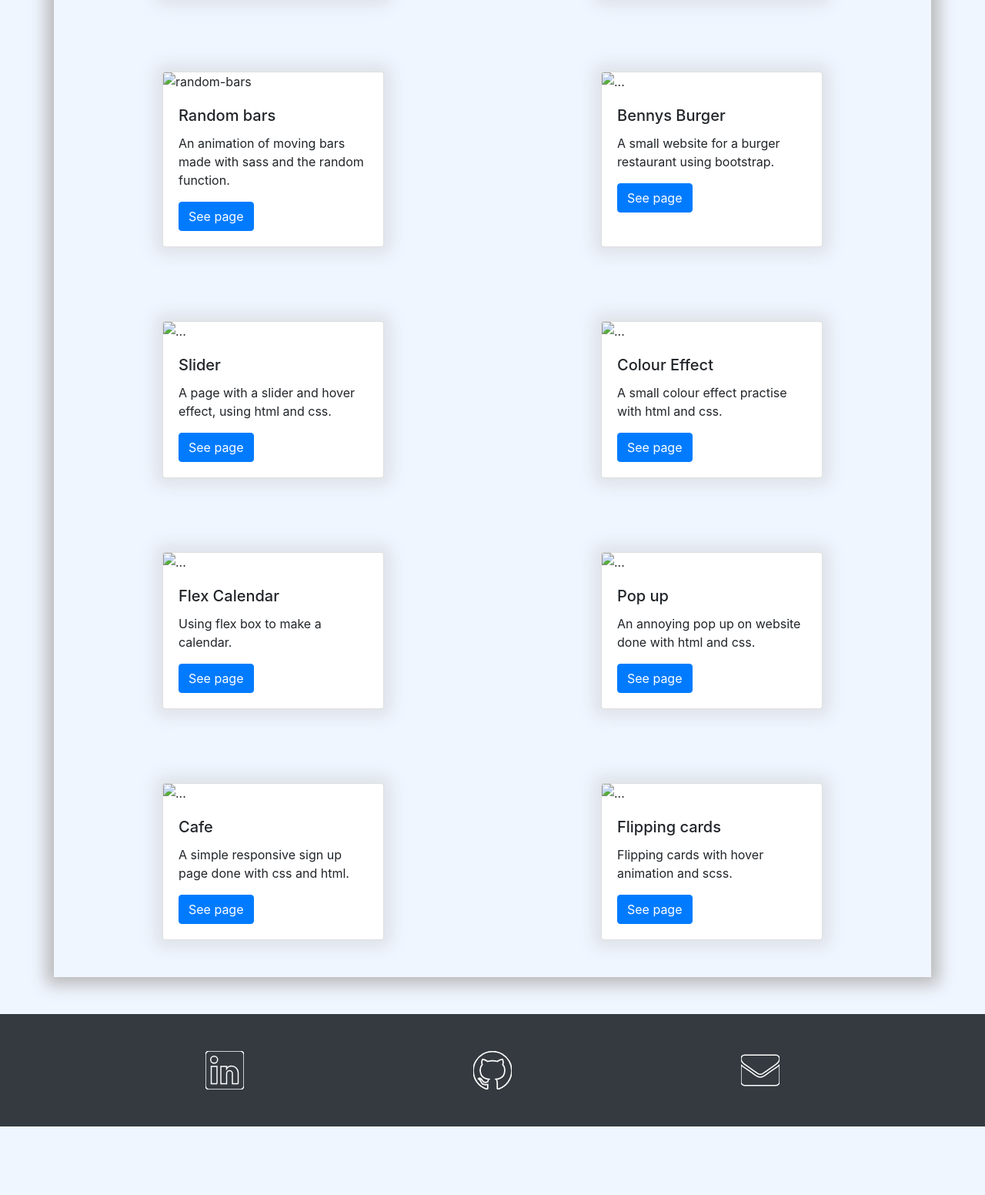
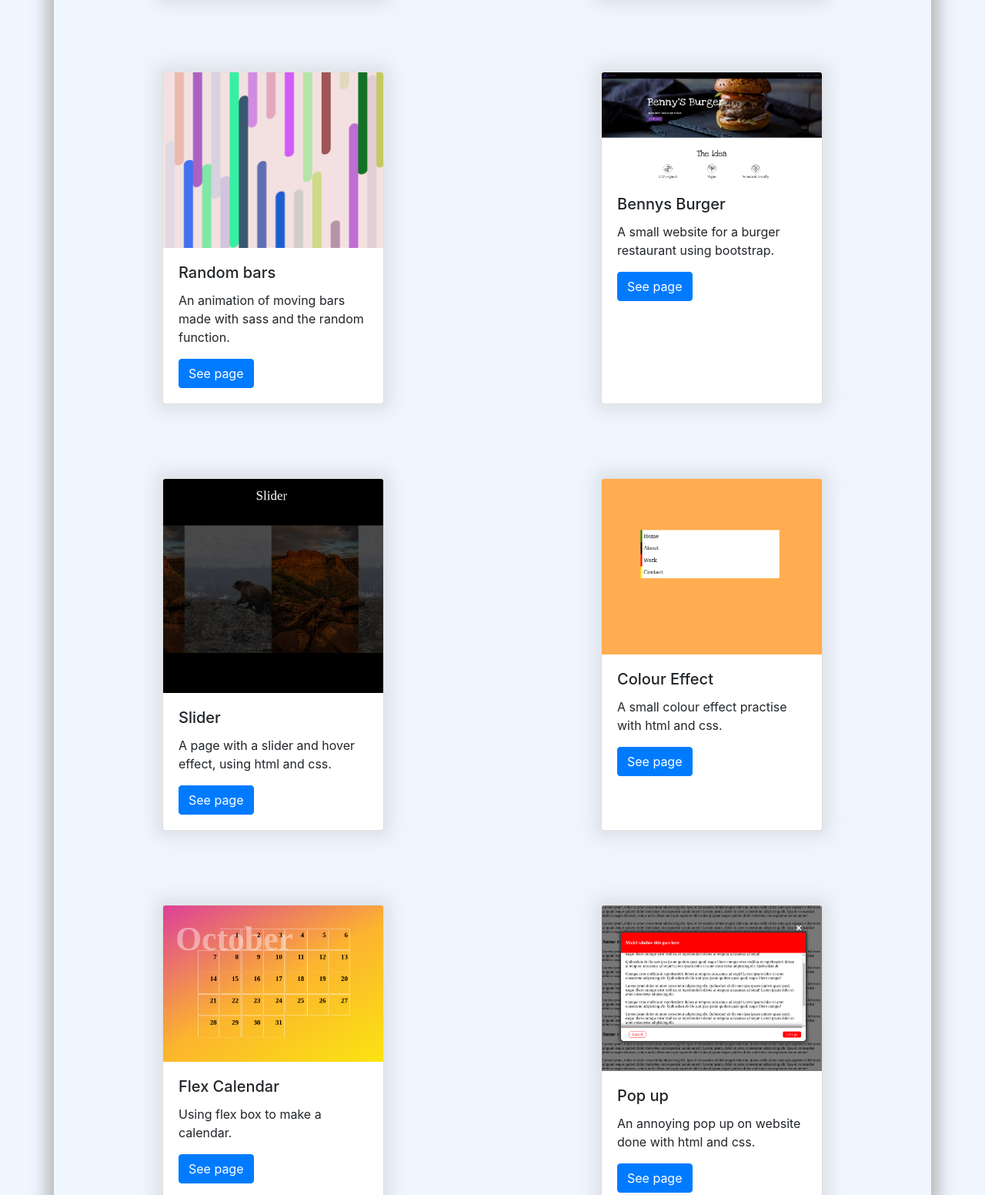
Before and after one commit to Julianb18/practise-portfolio, a website: page src/index.html in a window 1280 px wide. Shown: the part 1120-2672 px from the top of the page at 77% size. Before the commit the page ends 2583 px from the top, so only its background shows below. Drawn offline with nearby package versions, Linux system fonts and the light colour scheme; files that its build step writes are made by us from their sources; the site is published under a folder, as on GitHub Pages, so addresses that start at the root find nothing.

Commit message:
link again

```diff
--- a/src/index.html
+++ b/src/index.html
@@ -36,7 +36,7 @@
     <section id="home" class="hero bg-dark  py-3 container-fluid">
       <div class="row">
         <div class=" col-4 pt-5 pb-2 pr-5 d-flex justify-content-center">
-          <img src="/images/me.png" alt="..." class="me m-3 rounded-circle" />
+          <img src="./images/me.png" alt="..." class="me m-3 rounded-circle" />
         </div>
         <div
           class="col-8 pt-5 pl-9 text-white d-flex justify-content-start align-self-center"
@@ -86,7 +86,7 @@
 
           <div class="col-md-6 my-5 d-flex justify-content-center">
             <div class="card project-card" style="width: 18rem;">
-              <img src="/images/loading.png" class="card-img-top" alt="..." />
+              <img src="./images/loading.png" class="card-img-top" alt="..." />
               <div class="card-body">
                 <h5 class="card-title">Loading files</h5>
                 <p class="card-text">
@@ -105,7 +105,7 @@
           <div class="col-md-6 my-5 d-flex justify-content-center">
             <div class="card project-card" style="width: 18rem;">
               <img
-                src="/images/bars.png"
+                src="./images/bars.png"
                 class="card-img-top"
                 alt="random-bars"
               />
@@ -127,7 +127,7 @@
 
           <div class="col-md-6 my-5 d-flex justify-content-center">
             <div class="card project-card" style="width: 18rem;">
-              <img src="/images/benny.png" class="card-img-top" alt="..." />
+              <img src="./images/benny.png" class="card-img-top" alt="..." />
               <div class="card-body">
                 <h5 class="card-title">Bennys Burger</h5>
                 <p class="card-text">
@@ -145,7 +145,7 @@
 
           <div class="col-md-6 my-5 d-flex justify-content-center">
             <div class="card project-card" style="width: 18rem;">
-              <img src="/images/slider.png" class="card-img-top" alt="..." />
+              <img src="./images/slider.png" class="card-img-top" alt="..." />
               <div class="card-body">
                 <h5 class="card-title">Slider</h5>
                 <p class="card-text">
@@ -164,7 +164,7 @@
           <div class="col-md-6 my-5 d-flex justify-content-center">
             <div class="card project-card" style="width: 18rem;">
               <img
-                src="/images/Colour-effect.png"
+                src="./images/Colour-effect.png"
                 class="card-img-top"
                 alt="..."
               />
@@ -185,7 +185,7 @@
 
           <div class="col-md-6 my-5 d-flex justify-content-center">
             <div class="card project-card" style="width: 18rem;">
-              <img src="/images/calendar.png" class="card-img-top" alt="..." />
+              <img src="./images/calendar.png" class="card-img-top" alt="..." />
               <div class="card-body">
                 <h5 class="card-title">Flex Calendar</h5>
                 <p class="card-text">
@@ -203,7 +203,7 @@
 
           <div class="col-md-6 my-5 d-flex justify-content-center">
             <div class="card project-card" style="width: 18rem;">
-              <img src="/images/pop-up.png" class="card-img-top" alt="..." />
+              <img src="./images/pop-up.png" class="card-img-top" alt="..." />
               <div class="card-body">
                 <h5 class="card-title">Pop up</h5>
                 <p class="card-text">
@@ -221,7 +221,7 @@
 
           <div class="col-md-6 my-5 d-flex justify-content-center">
             <div class="card project-card" style="width: 18rem;">
-              <img src="/images/cafe.png" class="card-img-top" alt="..." />
+              <img src="./images/cafe.png" class="card-img-top" alt="..." />
               <div class="card-body">
                 <h5 class="card-title">Cafe</h5>
                 <p class="card-text">
@@ -239,7 +239,11 @@
 
           <div class="col-md-6 my-5 d-flex justify-content-center">
             <div class="card project-card" style="width: 18rem;">
-              <img src="/images/flip-card.png" class="card-img-top" alt="..." />
+              <img
+                src="./images/flip-card.png"
+                class="card-img-top"
+                alt="..."
+              />
               <div class="card-body">
                 <h5 class="card-title">Flipping cards</h5>
                 <p class="card-text">
```
